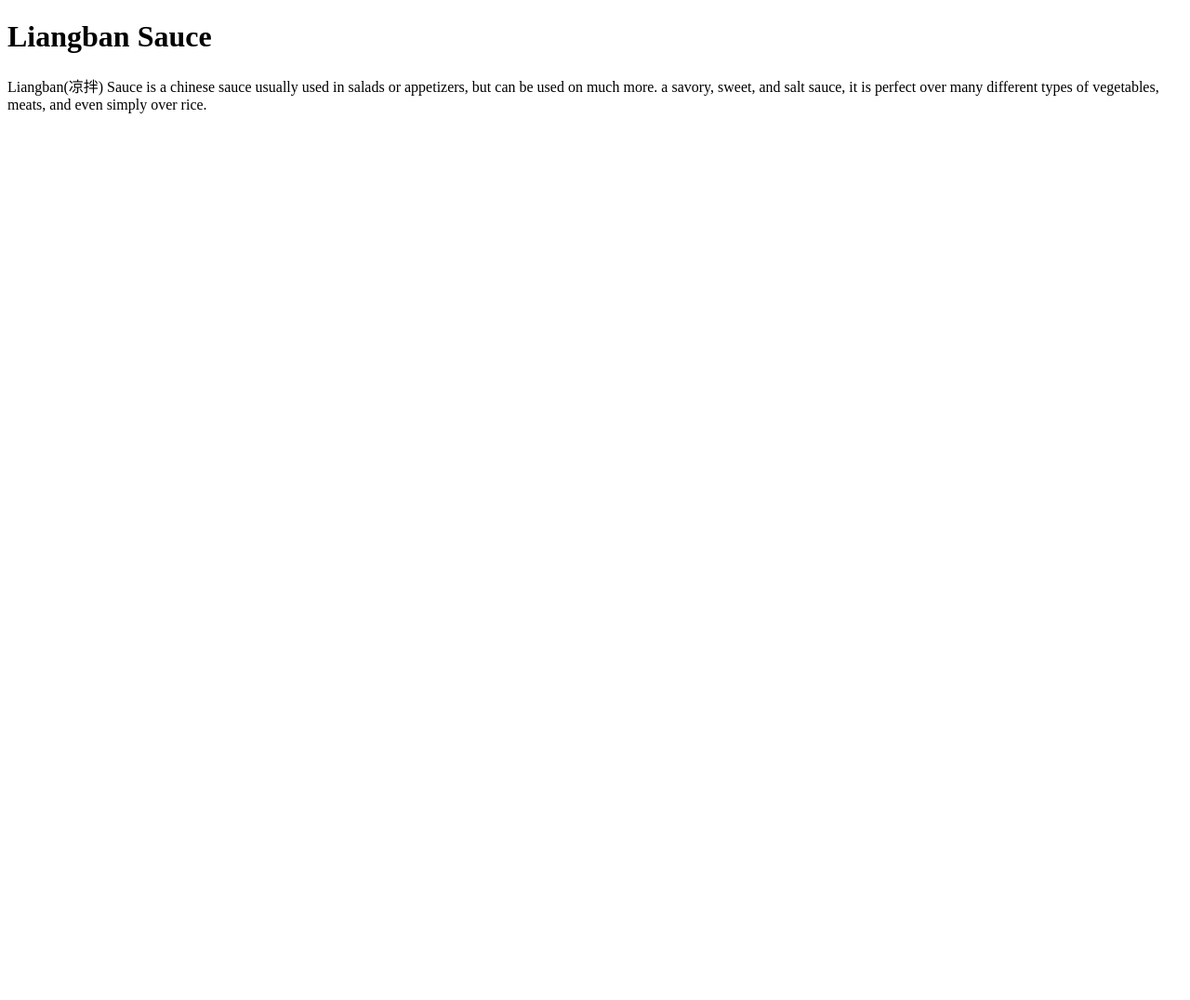
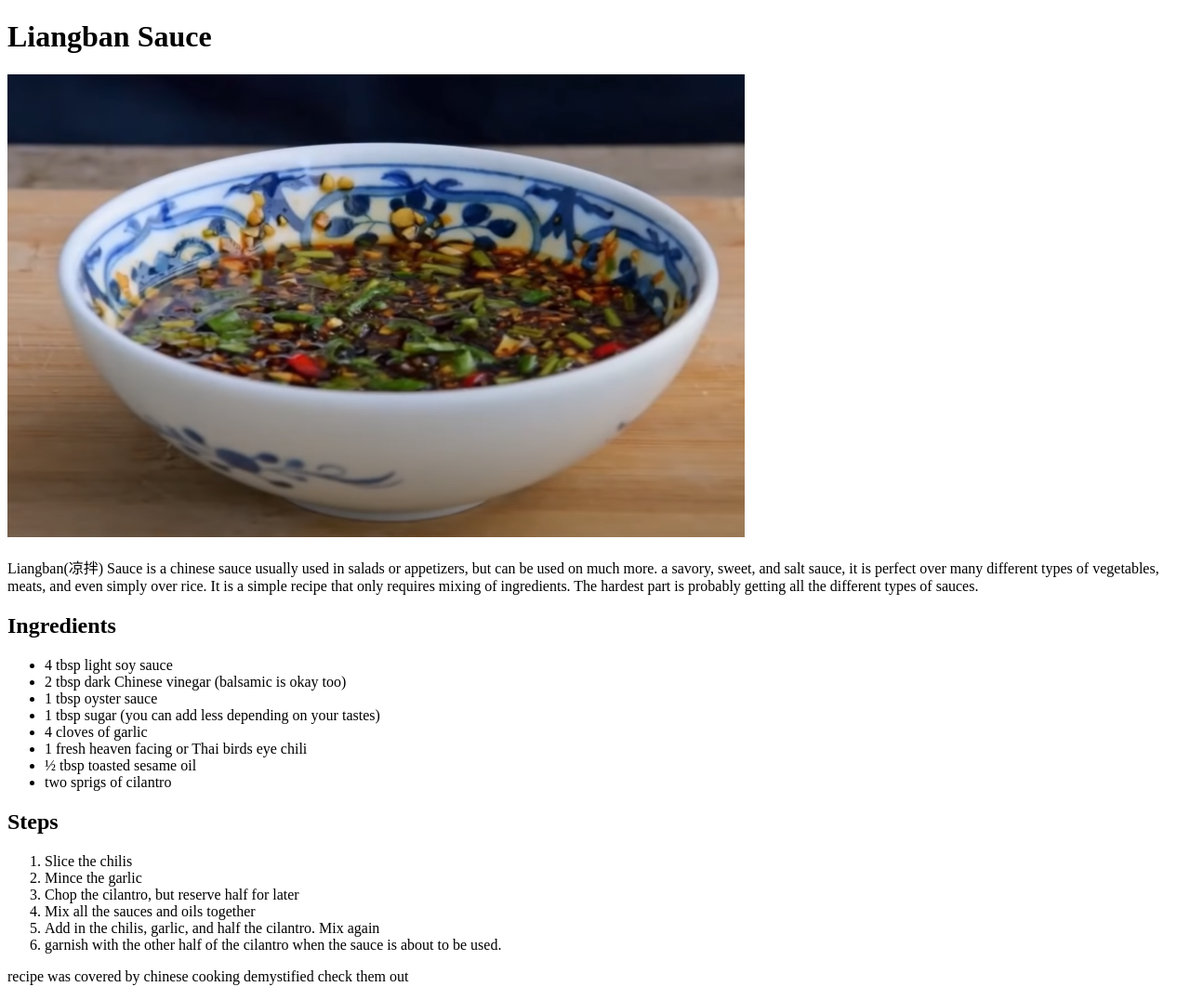
Before and after one commit to Zevatus/odin-recipes, a plain HTML site: page recipes/dipping-sauce.html in a window 1280 px wide. Shown: the whole page at 93% size. Before the commit the page ends 800 px from the top, so only its background shows below. Drawn offline with Linux system fonts and the light colour scheme.

Commit message:
added first recipe

```diff
--- a/recipes/dipping-sauce.html
+++ b/recipes/dipping-sauce.html
@@ -8,9 +8,36 @@
 </head>
 <body>
     <h1>Liangban Sauce</h1>
-    <p>Liangban(凉拌) Sauce is a chinese sauce usually used in salads or appetizers, but can be used on much more.
-        a savory, sweet, and salt sauce, it is perfect over many different types of vegetables, meats, and even
-        simply over rice.
-    </p>
+        <img src="../img/sauce-picture.PNG" alt="Liangban Sauce picture">
+        <p>Liangban(凉拌) Sauce is a chinese sauce usually used in salads or appetizers, but can be used on much more.
+            a savory, sweet, and salt sauce, it is perfect over many different types of vegetables, meats, and even
+            simply over rice. It is a simple recipe that only requires mixing of ingredients. The hardest part is
+            probably getting all the different types of sauces.
+        </p>
+
+    <h2>Ingredients</h2>
+        <ul>
+            <li>4 tbsp light soy sauce</li>
+            <li>2 tbsp dark Chinese vinegar (balsamic is okay too)</li>
+            <li>1 tbsp oyster sauce</li>
+            <li>1 tbsp sugar (you can add less depending on your tastes)</li>
+            <li>4 cloves of garlic</li>
+            <li>1 fresh heaven facing or Thai birds eye chili</li>
+            <li>½ tbsp toasted sesame oil</li>
+            <li>two sprigs of cilantro</li>
+        </ul>
+
+    <h2>Steps</h2>
+        <ol>
+            <li>Slice the chilis</li>
+            <li>Mince the garlic</li>
+            <li>Chop the cilantro, but reserve half for later</li>
+            <li>Mix all the sauces and oils together</li>
+            <li>Add in the chilis, garlic, and half the cilantro. Mix again</li>
+            <li>garnish with the other half of the cilantro when the sauce is about to be used.</li>
+        </ol>
+        <p>recipe was covered by chinese cooking demystified check them out
+            <a href="https://www.youtube.com/watch?v=5pGSBWuJVWo>here!</a></p>
+
 </body>
 </html>
```
Also changed, not shown: img/sauce-picture.PNG (added).
